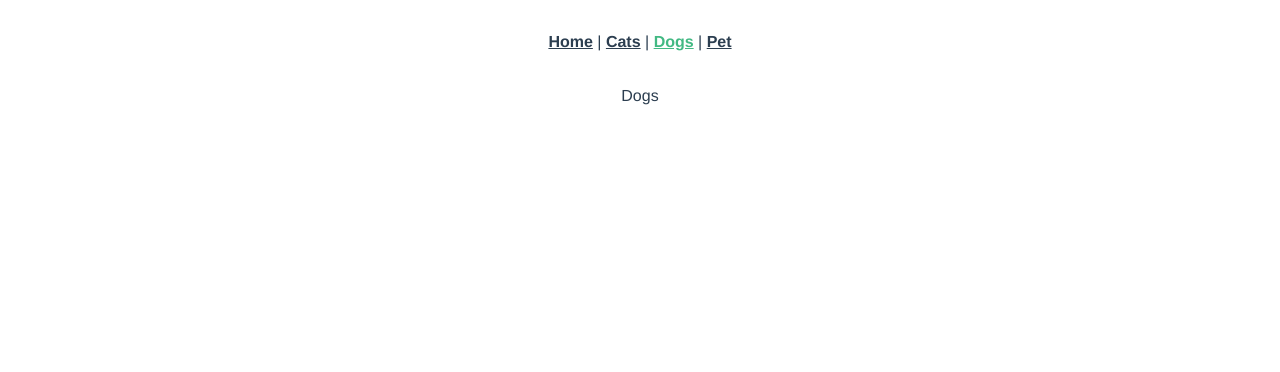
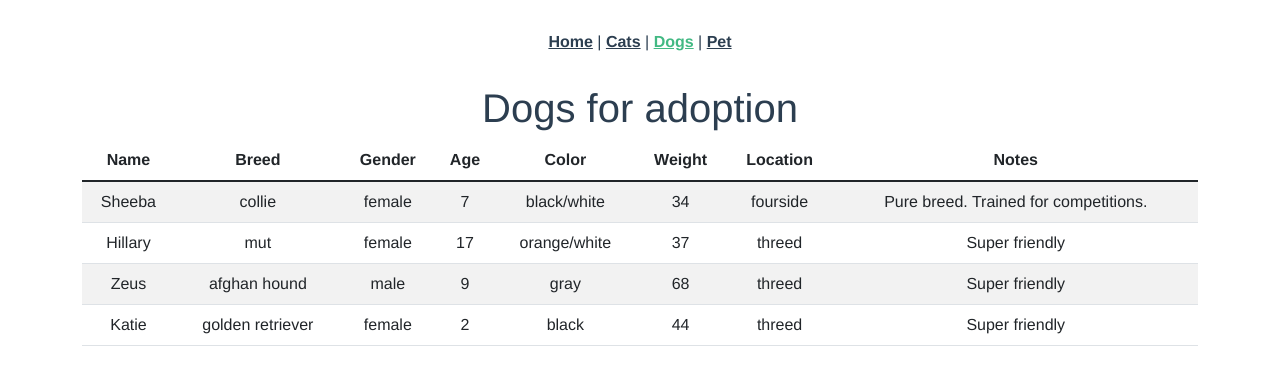
Before and after one commit to peckwood/learn-vue2-gwen-adopt-pets, a Vue app: page /dogs in a window 1280 px wide. Shown: the top 372 px of the page. Built offline with nearby package versions, Linux system fonts and the light colour scheme.

Commit message:
Dogs are working now

```diff
--- a/src/views/Dogs.vue
+++ b/src/views/Dogs.vue
@@ -1,5 +1,18 @@
 <template>
-    <div>
-        Dogs
-    </div>
+  <div>
+    <h1>Dogs for adoption</h1>
+    <b-table striped hover :items="dogs"></b-table>
+  </div>
 </template>
+
+<script>
+// @ is a shortcut to src folder
+import dogs from '@/data/dogs'
+export default {
+  data () {
+    return {
+      dogs
+    }
+  }
+}
+</script>
```
Also changed, not shown: src/data/dogs.js (indentation only).
